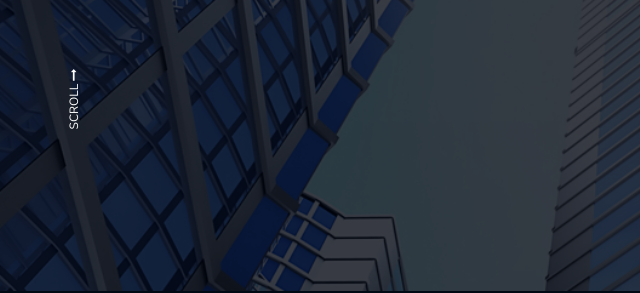
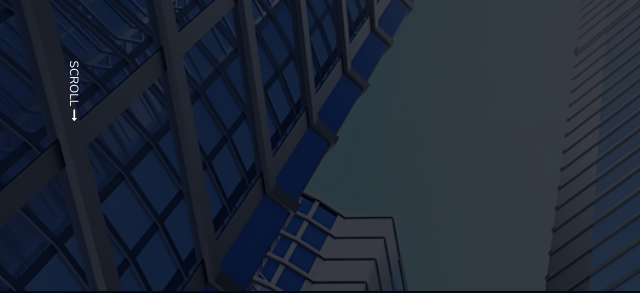
Before and after one commit to onseyi/roac, a plain HTML site: page index.html in a window 1280 px wide. Shown: the part 509-802 px from the top of the page, 45-685 px from the left. Drawn offline with nearby package versions, Linux system fonts and the light colour scheme.

Commit message:
Add files via upload

```diff
--- a/css/style.css
+++ b/css/style.css
@@ -127,11 +127,11 @@ Main Components
 	left: -11px;
 	top: 301px;
 	font-size: 12px;
-	-webkit-transform: rotate(270deg);
-	-moz-transform: rotate(270deg);
-	-ms-transform: rotate(270deg);
-	-o-transform: rotate(270deg);
-	transform: rotate(270deg);
+	-webkit-transform: rotate(90deg);
+	-moz-transform: rotate(90deg);
+	-ms-transform: rotate(90deg);
+	-o-transform: rotate(90deg);
+	transform: rotate(90deg);
 
 	}
 
```
